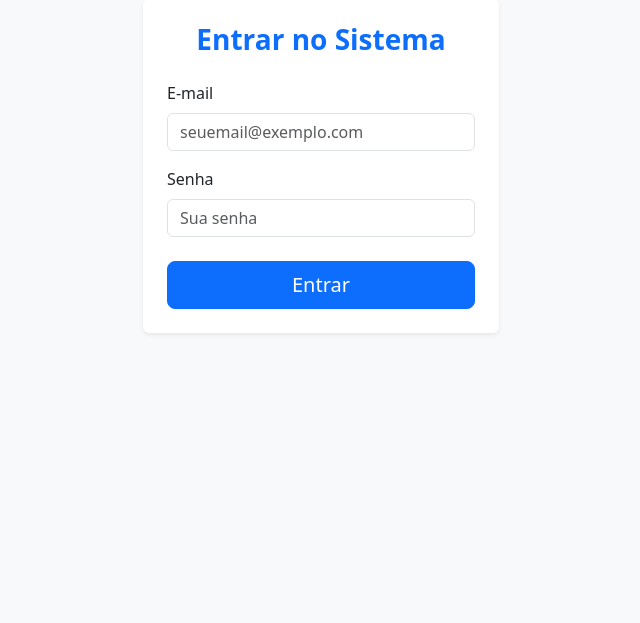
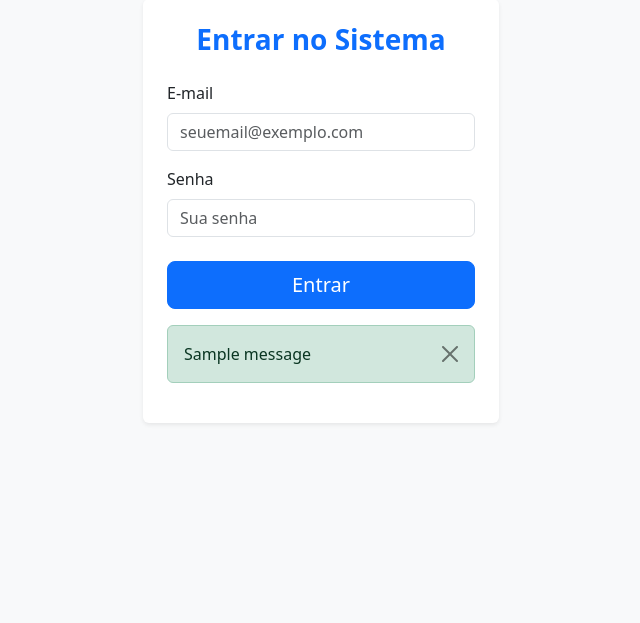
Before and after one commit to paula-helena/projeto_gestao_escolar, a Flask app: page /login in a window 1280 px wide. Shown: the part 105-728 px from the top of the page, without its empty margins (319-959 px from the left). Run offline with Flask 3, Linux system fonts and the light colour scheme; one stand-in notice (Sample message) is shown; some libraries are stand-ins or nearby versions.

Commit message:
bloco de alerta flash de senha incorreta

```diff
--- a/templates/login.html
+++ b/templates/login.html
@@ -30,6 +30,19 @@
                     </div>
 
                 </form>
+                <!-- Bloco de mensagens flash -->
+{% with messages = get_flashed_messages(with_categories=true) %}
+  {% if messages %}
+    <div class="alert-container mt-3">
+      {% for category, message in messages %}
+        <div class="alert alert-{{ category }} alert-dismissible fade show" role="alert">
+          {{ message }}
+          <button type="button" class="btn-close" data-bs-dismiss="alert" aria-label="Close"></button>
+        </div>
+      {% endfor %}
+    </div>
+  {% endif %}
+{% endwith %}
             </div>
         </div>
     </div>
```
